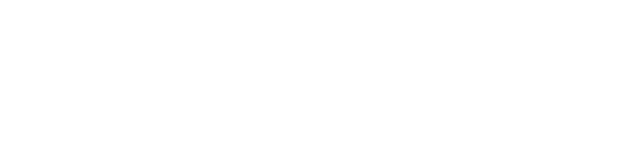
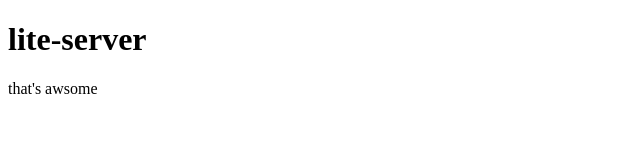
Before and after one commit to Houssamal/ossrepo, a website: page index.html in a window 1280 px wide. Shown: the whole page, without its empty margins (0-640 px from the left). Drawn offline with Linux system fonts and the light colour scheme.

Commit message:
second commit

```diff
--- a/index.html
+++ b/index.html
@@ -5,5 +5,9 @@
     <title></title>
   </head>
   <body>
+    <div>
+      <h1>lite-server</h1>
+      <p>that's awsome</p>
+    </div>
   </body>
 </html>
```
Also changed, not shown: package.json (added, +24 -0 lines), 1 other file.
